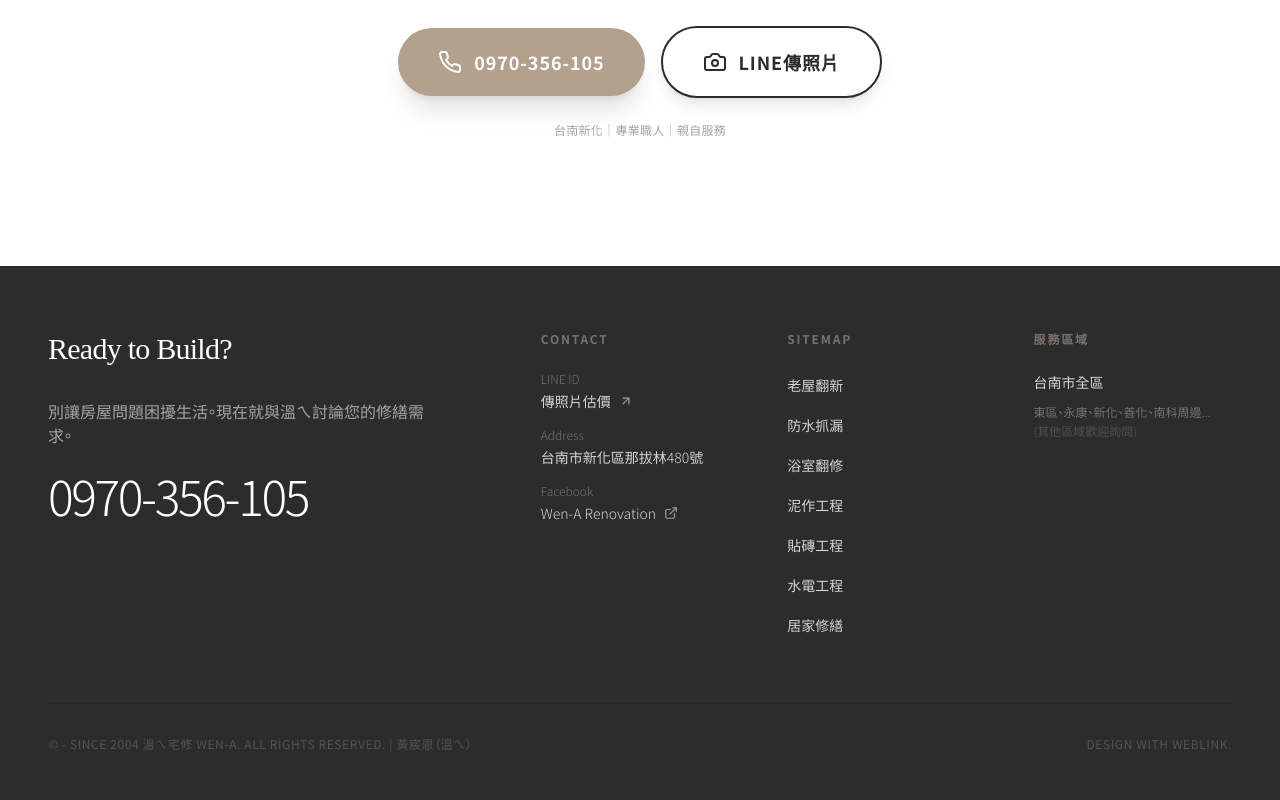
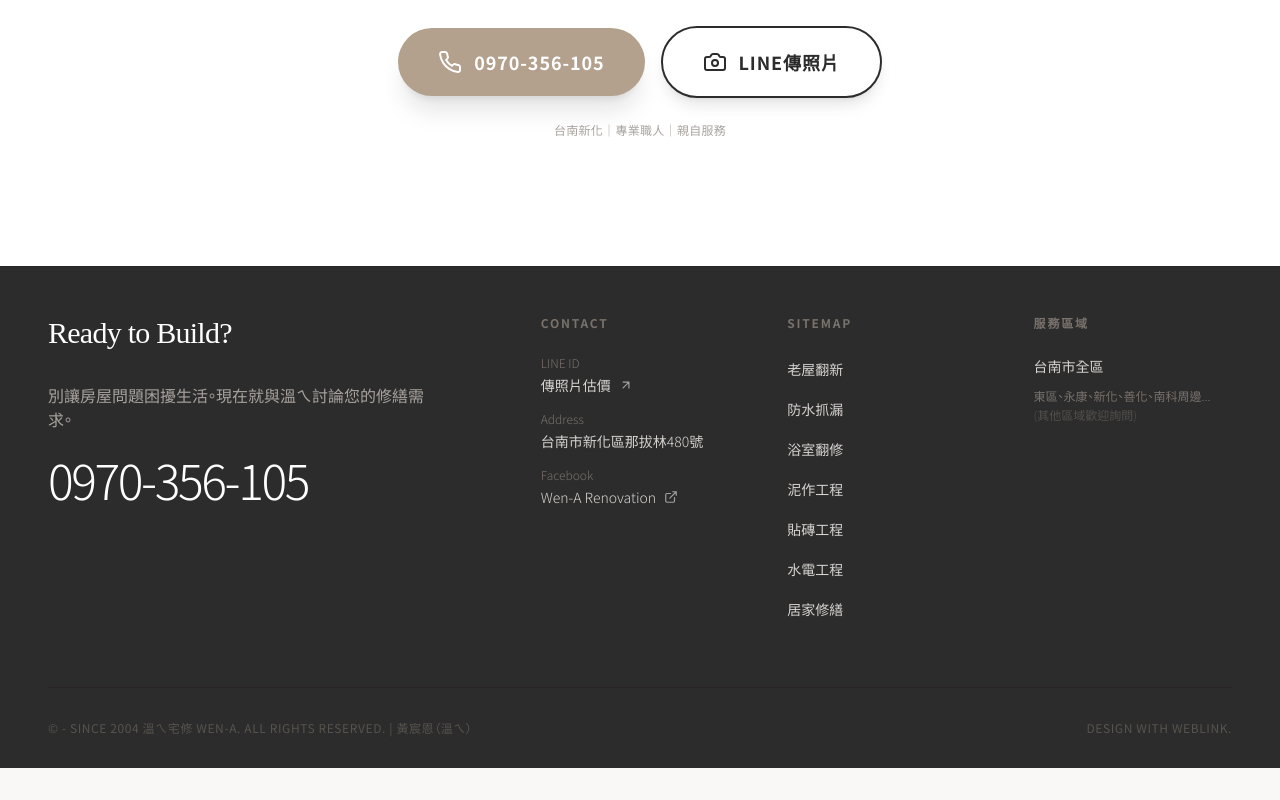
Before and after one commit to BertWang/home_repair, a website: page about.html in a window 1280 px wide. Shown: the part 1987-2787 px from the top of the page. After the commit the page ends 2755 px from the top, so only its background shows below. Drawn offline with nearby package versions, Linux system fonts and the light colour scheme; a web font is replaced by a local one.

Commit message:
footer fix

```diff
--- a/about.html
+++ b/about.html
@@ -482,7 +482,7 @@
     </section>
 
     <!-- 7. FOOTER (Mobile-First) -->
-    <footer class="bg-stone-dark text-white pt-16 pb-12 px-6 md:px-12 border-t border-stone-800">
+    <footer class="bg-stone-dark text-white pt-12 pb-8 px-6 md:px-12 border-t border-stone-800">
         <div class="container mx-auto">
             <!-- Mobile: 3 大卡片 -->
             <div class="md:hidden mb-12">
--- a/assets/js/base.js
+++ b/assets/js/base.js
@@ -217,7 +217,6 @@ document.addEventListener('DOMContentLoaded', () => {
             { threshold: 0.1 }
         );
 
-        // footer.classList.add('opacity-0', 'translate-y-8', 'transition-all', 'duration-700');
         footer.classList.add('transition-all', 'duration-700');
         footerObserver.observe(footer);
     }
```
Also changed, not shown: cases.html (+1 -1 lines), faq.html (+1 -1 lines), index.html (+1 -1 lines), process.html (+1 -1 lines), service/bathroom-renovation.html (+1 -1 lines), service/home-repair.html (+1 -1 lines), service/masonry.html (+1 -1 lines), service/old-house-renovation.html (+1 -1 lines), service/plumbing.html (+1 -1 lines), service/tiling.html (+1 -1 lines), service/waterproofing.html (+1 -1 lines).
